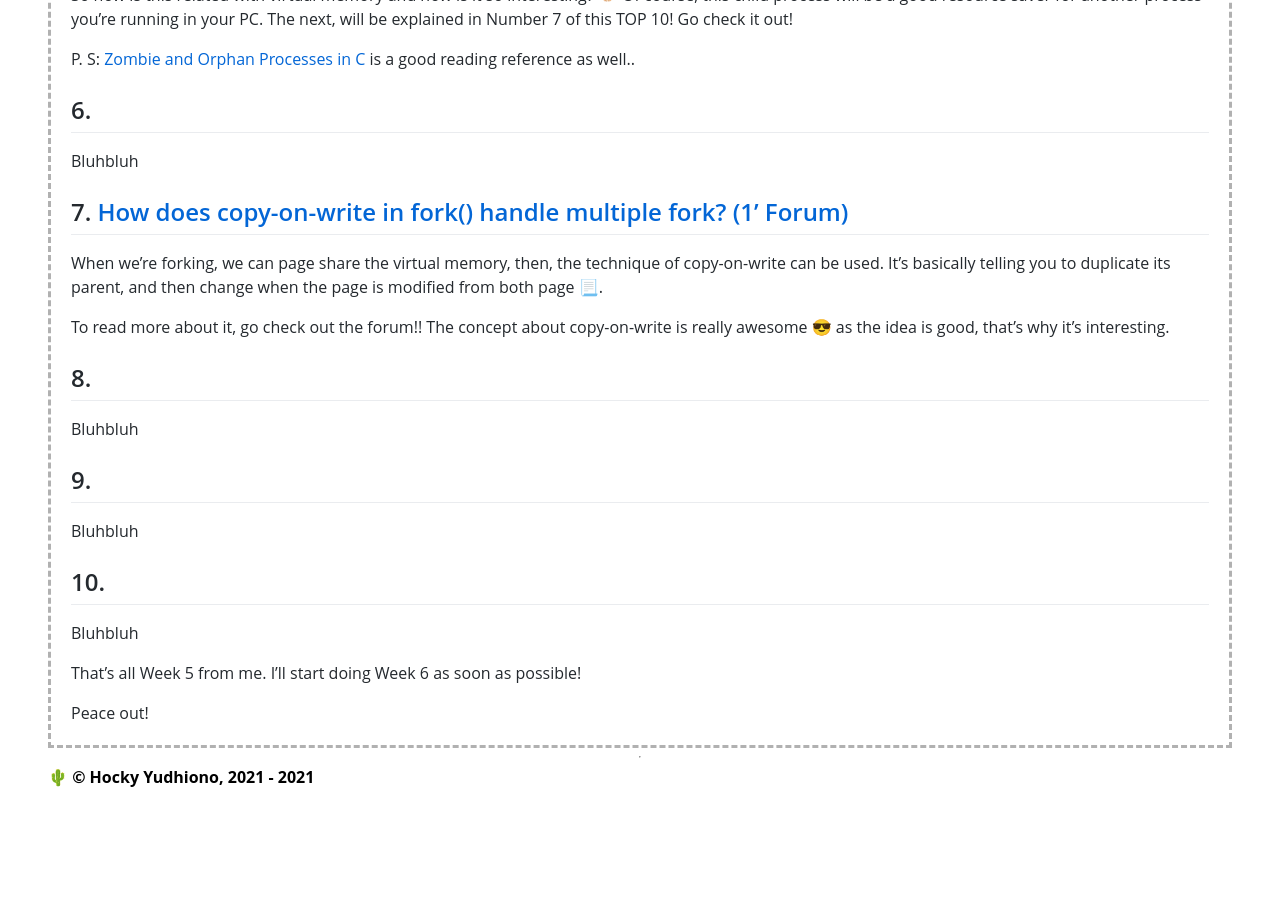
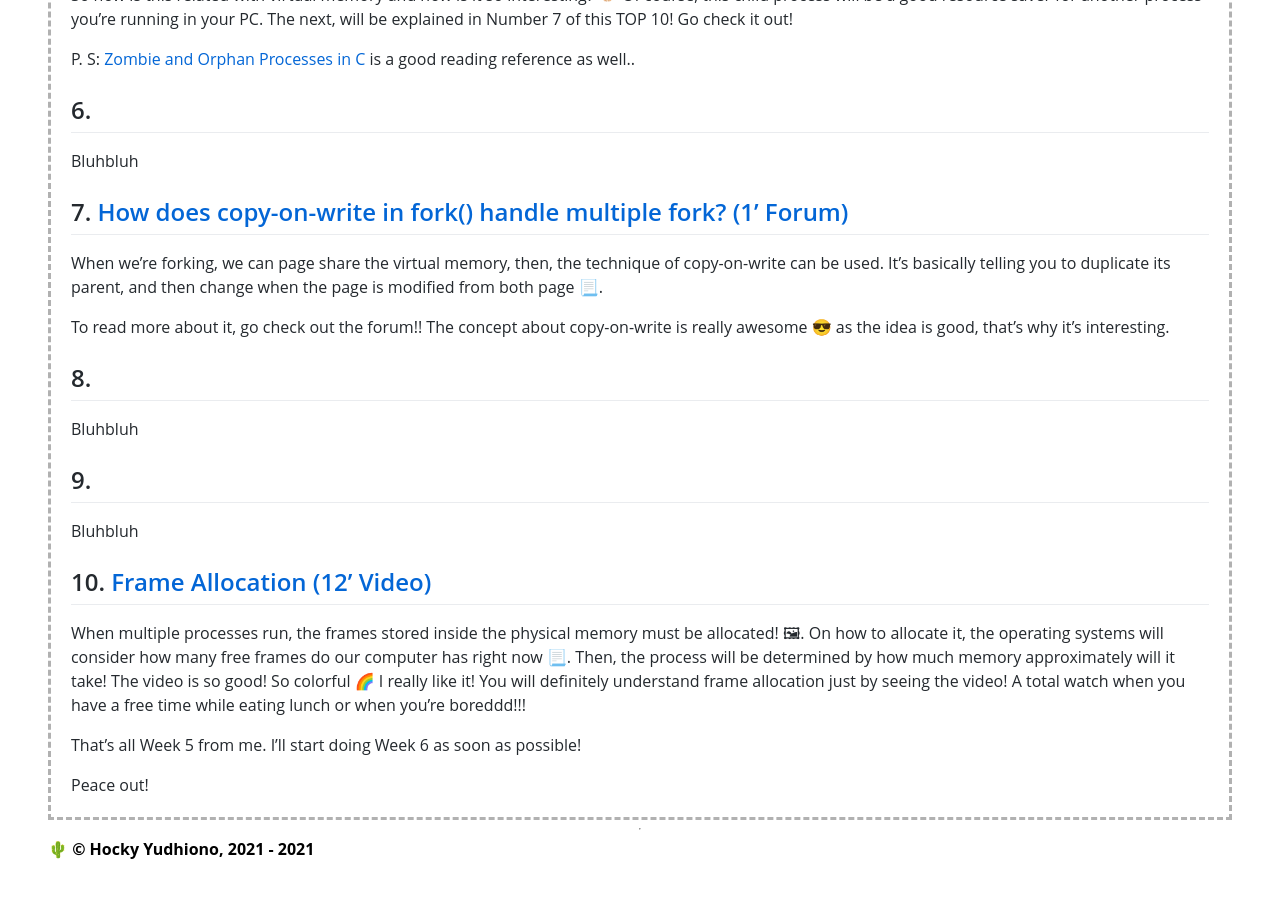
Before and after one commit to Bimabara/os211, a Jekyll site: the page built from w05.md, in a window 1280 px wide and 900 px high, scrolled down 1752 px. Built offline with Jekyll 4.4.1, drawn with Linux system fonts in a browser that asks for light colours; our own code applies the rules of GitHub Pages for plain Markdown files; before the commit the page ends 2580 px from its top, so only the background shows below that; some of the changed text lies outside the part shown.

Commit message:
[W05] Add Top 10

```diff
--- a/w05.md
+++ b/w05.md
@@ -65,9 +65,9 @@ Bluhbluh
 
 Bluhbluh
 
-## 10. []()
+## 10. [Frame Allocation (12' Video)](https://www.youtube.com/watch?v=psdxOARi4bY)
 
-Bluhbluh
+When multiple processes run, the frames stored inside the physical memory must be allocated! 🖼. On how to allocate it, the operating systems will consider how many free frames do our computer has right now 📃. Then, the process will be determined by how much memory approximately will it take! The video is so good! So colorful 🌈 I really like it! You will definitely understand frame allocation just by seeing the video! A total watch when you have a free time while eating lunch or when you're boreddd!!!
 
 That's all Week 5 from me. I'll start doing Week 6 as soon as possible!
 
```
Also changed, not shown: other parts of w05.md (+1 -1 lines).
